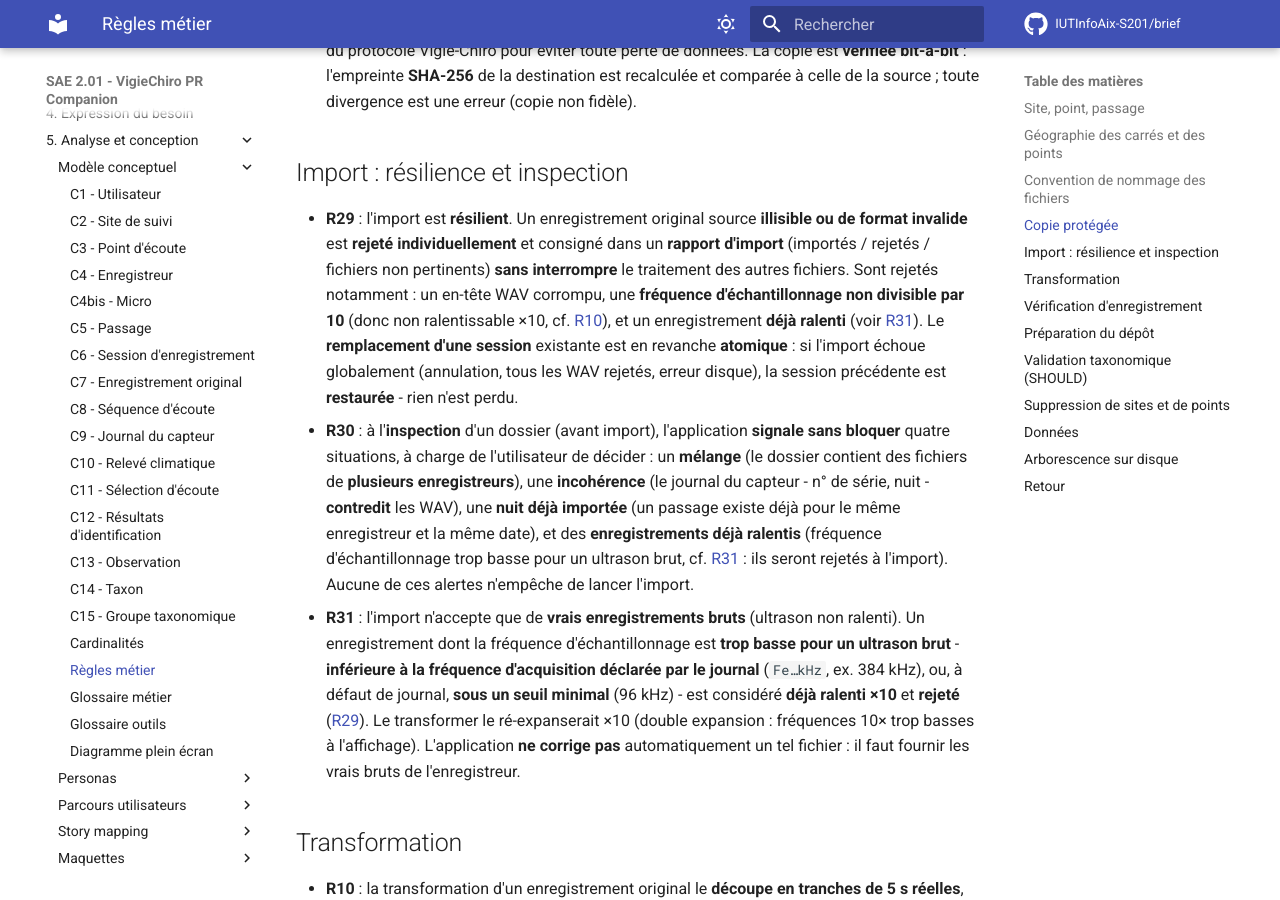
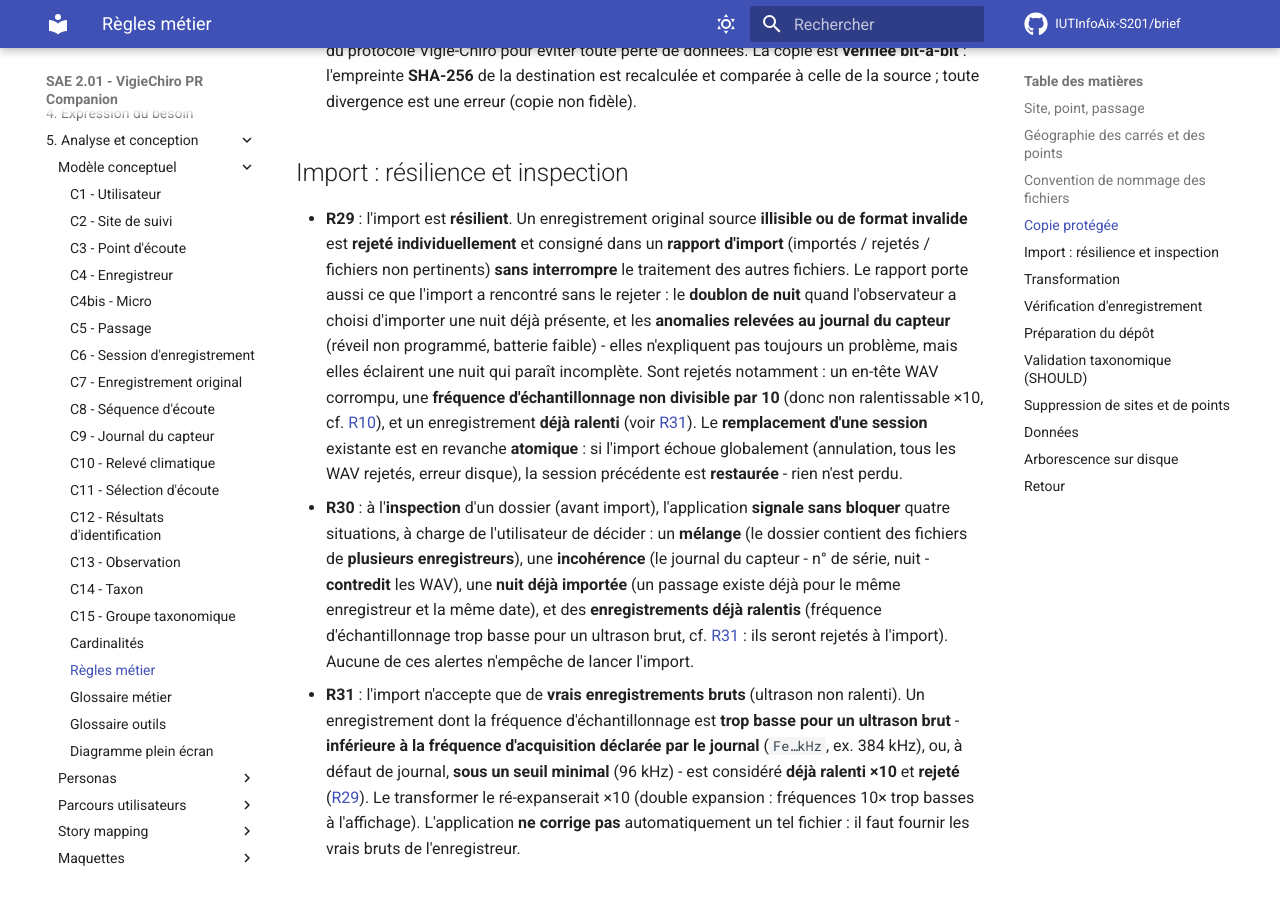
Before and after one commit to IUTInfoAix-S201/brief, an MkDocs documentation site: the page built from docs/Analyse et conception/Modèle conceptuel/Règles métier.md, in a window 1280 px wide and 900 px high, scrolled down 1712 px. Built offline with MkDocs 1.6.1 and Material for MkDocs 9.7.7, drawn with Linux system fonts in a browser that asks for light colours; comment, search, counter and statistics services are not loaded.

Commit message:
docs(R29) : le rapport d'import porte aussi le doublon et les anomalies (#50)
R29 énumérait le contenu du rapport : importés, rejetés, non pertinents.
Deux dimensions s'y sont ajoutées côté produit (EPIC #1990 / #2004) et la
règle ne les mentionnait pas.

Le doublon de nuit : quand l'observateur choisit d'importer une nuit déjà
présente, le rapport rappelle quels passages existaient, avec leur année
et leur point.

Les anomalies du journal du capteur : elles étaient relevées à l'import
depuis toujours, transportées jusqu'au ViewModel, et affichées nulle part.
Le champ existait, documenté « pour que l'IHM affiche un récapitulatif »,
et personne ne le lisait.

Refs IUTInfoAix-S201/vigiechiro-pr-companion#2004

```diff
--- a/docs/Analyse et conception/Modèle conceptuel/Règles métier.md
+++ b/docs/Analyse et conception/Modèle conceptuel/Règles métier.md
@@ -31,7 +31,7 @@ Les règles métier du modèle conceptuel. Chaque règle a un identifiant ancré
 
 ## Import : résilience et inspection
 
-- **R29**{ #r29 } : l'import est **résilient**. Un enregistrement original source **illisible ou de format invalide** est **rejeté individuellement** et consigné dans un **rapport d'import** (importés / rejetés / fichiers non pertinents) **sans interrompre** le traitement des autres fichiers. Sont rejetés notamment : un en-tête WAV corrompu, une **fréquence d'échantillonnage non divisible par 10** (donc non ralentissable ×10, cf. [R10](#r10)), et un enregistrement **déjà ralenti** (voir [R31](#r31)). Le **remplacement d'une session** existante est en revanche **atomique** : si l'import échoue globalement (annulation, tous les WAV rejetés, erreur disque), la session précédente est **restaurée** - rien n'est perdu.
+- **R29**{ #r29 } : l'import est **résilient**. Un enregistrement original source **illisible ou de format invalide** est **rejeté individuellement** et consigné dans un **rapport d'import** (importés / rejetés / fichiers non pertinents) **sans interrompre** le traitement des autres fichiers. Le rapport porte aussi ce que l'import a rencontré sans le rejeter : le **doublon de nuit** quand l'observateur a choisi d'importer une nuit déjà présente, et les **anomalies relevées au journal du capteur** (réveil non programmé, batterie faible) - elles n'expliquent pas toujours un problème, mais elles éclairent une nuit qui paraît incomplète. Sont rejetés notamment : un en-tête WAV corrompu, une **fréquence d'échantillonnage non divisible par 10** (donc non ralentissable ×10, cf. [R10](#r10)), et un enregistrement **déjà ralenti** (voir [R31](#r31)). Le **remplacement d'une session** existante est en revanche **atomique** : si l'import échoue globalement (annulation, tous les WAV rejetés, erreur disque), la session précédente est **restaurée** - rien n'est perdu.
 - **R30**{ #r30 } : à l'**inspection** d'un dossier (avant import), l'application **signale sans bloquer** quatre situations, à charge de l'utilisateur de décider : un **mélange** (le dossier contient des fichiers de **plusieurs enregistreurs**), une **incohérence** (le journal du capteur - n° de série, nuit - **contredit** les WAV), une **nuit déjà importée** (un passage existe déjà pour le même enregistreur et la même date), et des **enregistrements déjà ralentis** (fréquence d'échantillonnage trop basse pour un ultrason brut, cf. [R31](#r31) : ils seront rejetés à l'import). Aucune de ces alertes n'empêche de lancer l'import.
 - **R31**{ #r31 } : l'import n'accepte que de **vrais enregistrements bruts** (ultrason non ralenti). Un enregistrement dont la fréquence d'échantillonnage est **trop basse pour un ultrason brut** - **inférieure à la fréquence d'acquisition déclarée par le journal** (`Fe…kHz`, ex. 384 kHz), ou, à défaut de journal, **sous un seuil minimal** (96 kHz) - est considéré **déjà ralenti ×10** et **rejeté** ([R29](#r29)). Le transformer le ré-expanserait ×10 (double expansion : fréquences 10× trop basses à l'affichage). L'application **ne corrige pas** automatiquement un tel fichier : il faut fournir les vrais bruts de l'enregistreur.
 
```
